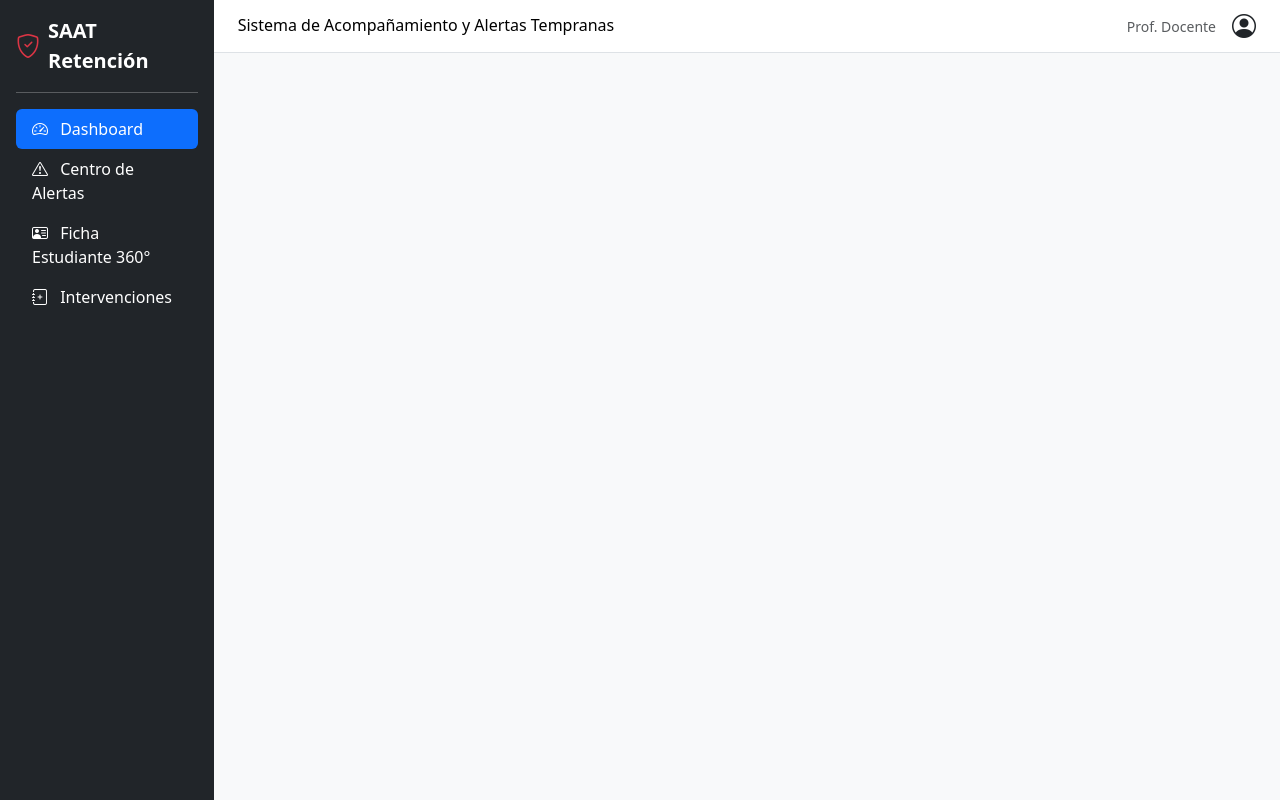
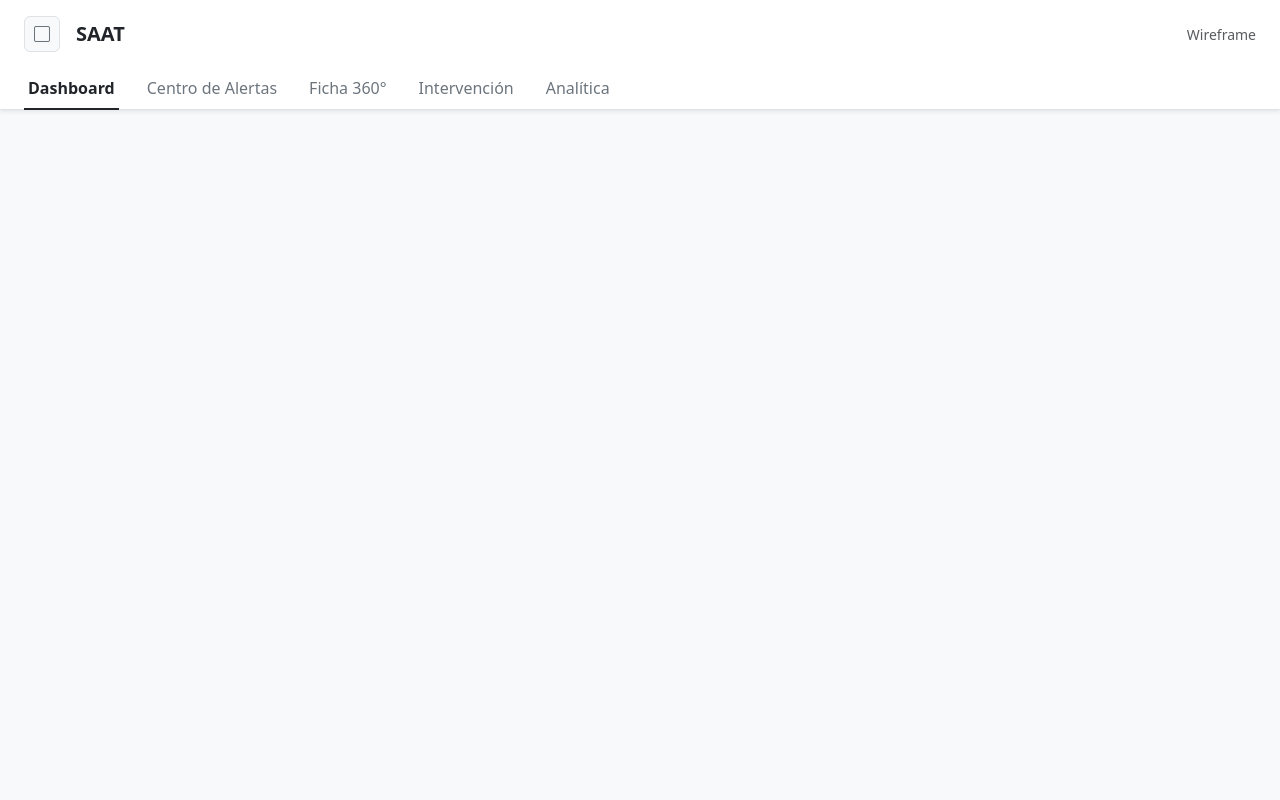
Before and after one commit to PabloG54/mejora-pryecto-, a Laravel app: template resources/views/layouts/app.blade.php in a window 1280 px wide. Run offline with Laravel 10, Linux system fonts and the light colour scheme; the template is opened without the code that fills it, so the values that code supplies are empty.

Commit message:
refactor(layout): reemplazar barra lateral por navegacion superior en pestanas segun wireframe

```diff
--- a/resources/views/layouts/app.blade.php
+++ b/resources/views/layouts/app.blade.php
@@ -7,57 +7,70 @@
     <!-- Bootstrap 5 CSS e Iconos -->
     <link href="https://cdn.jsdelivr.net/npm/bootstrap@5.3.2/dist/css/bootstrap.min.css" rel="stylesheet">
     <link href="https://cdn.jsdelivr.net/npm/bootstrap-icons@1.11.1/font/bootstrap-icons.css" rel="stylesheet">
+    <style>
+        .nav-tabs .nav-link {
+            color: #6c757d;
+            border: none;
+            border-bottom: 2px solid transparent;
+            padding-bottom: 0.5rem;
+        }
+        .nav-tabs .nav-link.active {
+            color: #212529;
+            border-bottom: 2px solid #212529;
+            font-weight: 600;
+            background: transparent;
+        }
+        .wireframe-box {
+            border: 2px dashed #ced4da;
+            border-radius: 8px;
+            min-height: 260px;
+            display: flex;
+            align-items: center;
+            justify-content: center;
+            color: #adb5bd;
+        }
+    </style>
 </head>
 <body class="bg-light">
 
-    <div class="d-flex" id="wrapper">
-        <!-- Sidebar Navigation -->
-        <div class="bg-dark text-white p-3 min-vh-100" style="width: 250px;">
-            <a href="/" class="d-flex align-items-center mb-3 mb-md-0 me-md-auto text-white text-decoration-none">
-                <i class="bi bi-shield-check fs-4 me-2 text-danger"></i>
-                <span class="fs-5 fw-bold">SAAT Retención</span>
-            </a>
-            <hr>
-            <ul class="nav nav-pills flex-column mb-auto">
+    <!-- Encabezado Superior y Navegación por Pestañas -->
+    <header class="bg-white border-bottom shadow-sm mb-4">
+        <div class="container-fluid px-4 pt-3">
+            <div class="d-flex justify-content-between align-items-center mb-3">
+                <div class="d-flex align-items-center gap-3">
+                    <div class="bg-light rounded border p-2 d-flex align-items-center justify-content-center" style="width: 36px; height: 36px;">
+                        <i class="bi bi-square text-secondary fs-6"></i>
+                    </div>
+                    <span class="fw-bold fs-5 text-dark">SAAT</span>
+                </div>
+                <span class="text-muted small">Wireframe</span>
+            </div>
+
+            <!-- Menú de Pestañas -->
+            <ul class="nav nav-tabs border-0 gap-4 fs-6">
                 <li class="nav-item">
-                    <a href="{{ route('dashboard') }}" class="nav-link text-white active">
-                        <i class="bi bi-speedometer2 me-2"></i> Dashboard
-                    </a>
+                    <a class="nav-link active px-1" href="{{ route('dashboard') }}">Dashboard</a>
                 </li>
-                <li>
-                    <a href="#" class="nav-link text-white">
-                        <i class="bi bi-exclamation-triangle me-2"></i> Centro de Alertas
-                    </a>
+                <li class="nav-item">
+                    <a class="nav-link px-1" href="#">Centro de Alertas</a>
                 </li>
-                <li>
-                    <a href="#" class="nav-link text-white">
-                        <i class="bi bi-person-vcard me-2"></i> Ficha Estudiante 360°
-                    </a>
+                <li class="nav-item">
+                    <a class="nav-link px-1" href="#">Ficha 360°</a>
                 </li>
-                <li>
-                    <a href="#" class="nav-link text-white">
-                        <i class="bi bi-journal-plus me-2"></i> Intervenciones
-                    </a>
+                <li class="nav-item">
+                    <a class="nav-link px-1" href="#">Intervención</a>
+                </li>
+                <li class="nav-item">
+                    <a class="nav-link px-1" href="#">Analítica</a>
                 </li>
             </ul>
         </div>
+    </header>
 
-        <div class="w-100">
-            <nav class="navbar navbar-expand-lg navbar-light bg-white border-bottom px-4">
-                <div class="container-fluid p-0">
-                    <span class="navbar-brand mb-0 h1 fs-6">Sistema de Acompañamiento y Alertas Tempranas</span>
-                    <div class="d-flex align-items-center">
-                        <span class="me-3 small text-muted">Prof. Docente</span>
-                        <i class="bi bi-person-circle fs-4"></i>
-                    </div>
-                </div>
-            </nav>
-
-            <main class="p-4">
-                @yield('content')
-            </main>
-        </div>
-    </div>
+    <!-- Contenido Dinámico de la Vista -->
+    <main class="container-fluid px-4 pb-5">
+        @yield('content')
+    </main>
 
     <!-- Bootstrap 5 JS Bundle -->
     <script src="https://cdn.jsdelivr.net/npm/bootstrap@5.3.2/dist/js/bootstrap.bundle.min.js"></script>
```
